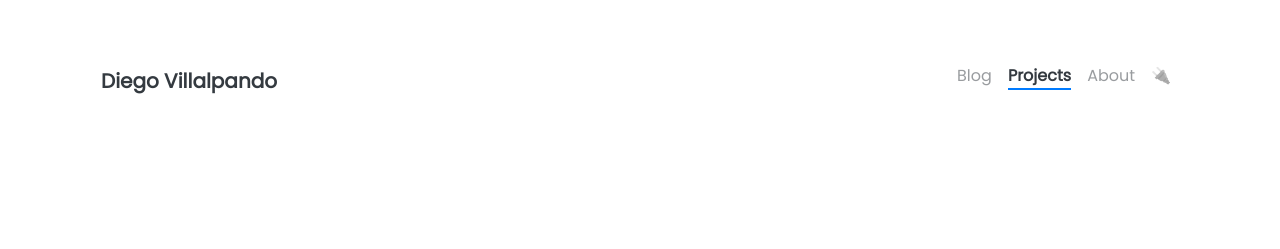
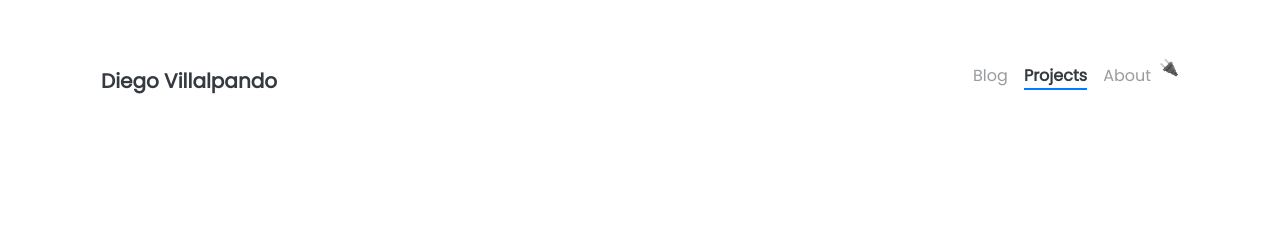
Before and after one commit to Dialvive/dialvive.dev, a Jekyll site: the page built from _projects/HandsApp.md, in a window 1280 px wide. Shown: the top 249 px of the page. Built offline with Jekyll 4.4.1, drawn with Linux system fonts in a browser that asks for light colours; nearby versions of some CDN libraries.

Commit message:
Fix emoji opacity

```diff
--- a/_includes/navbar.html
+++ b/_includes/navbar.html
@@ -55,7 +55,7 @@
 
       {% endfor %}
 
-      <span id="theme-toggler" class="nav-item nav-link" role="button" onclick="toggleTheme()"></span>
+      <span id="theme-toggler" class="nav-item" role="button" onclick="toggleTheme()"></span>
     </div>
   </div>
 
--- a/_sass/_theme.scss
+++ b/_sass/_theme.scss
@@ -10,10 +10,6 @@
 
 #theme-toggler:before {
   @include themed(content, "🔌", "💡");
-}
-
-#theme-toggler{
-  opacity: 1 !important;
 }
 
 .navbar-themed {
```
